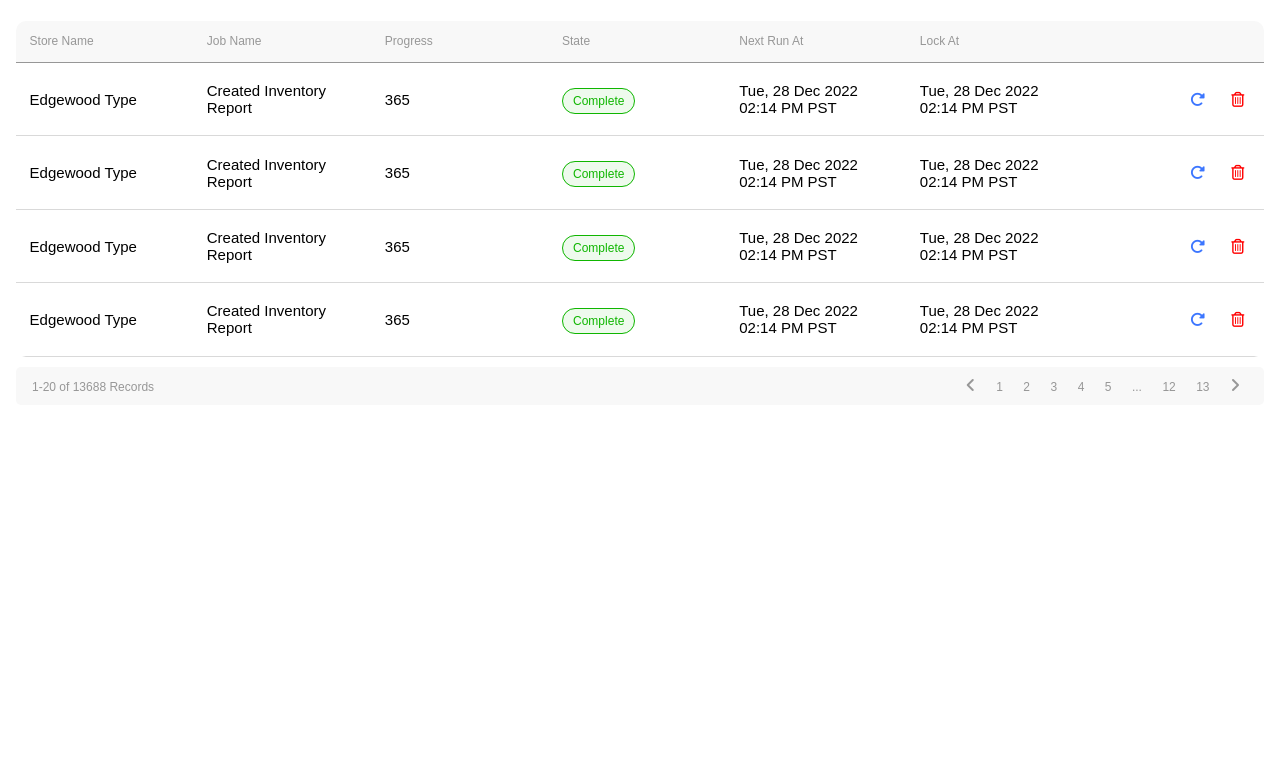
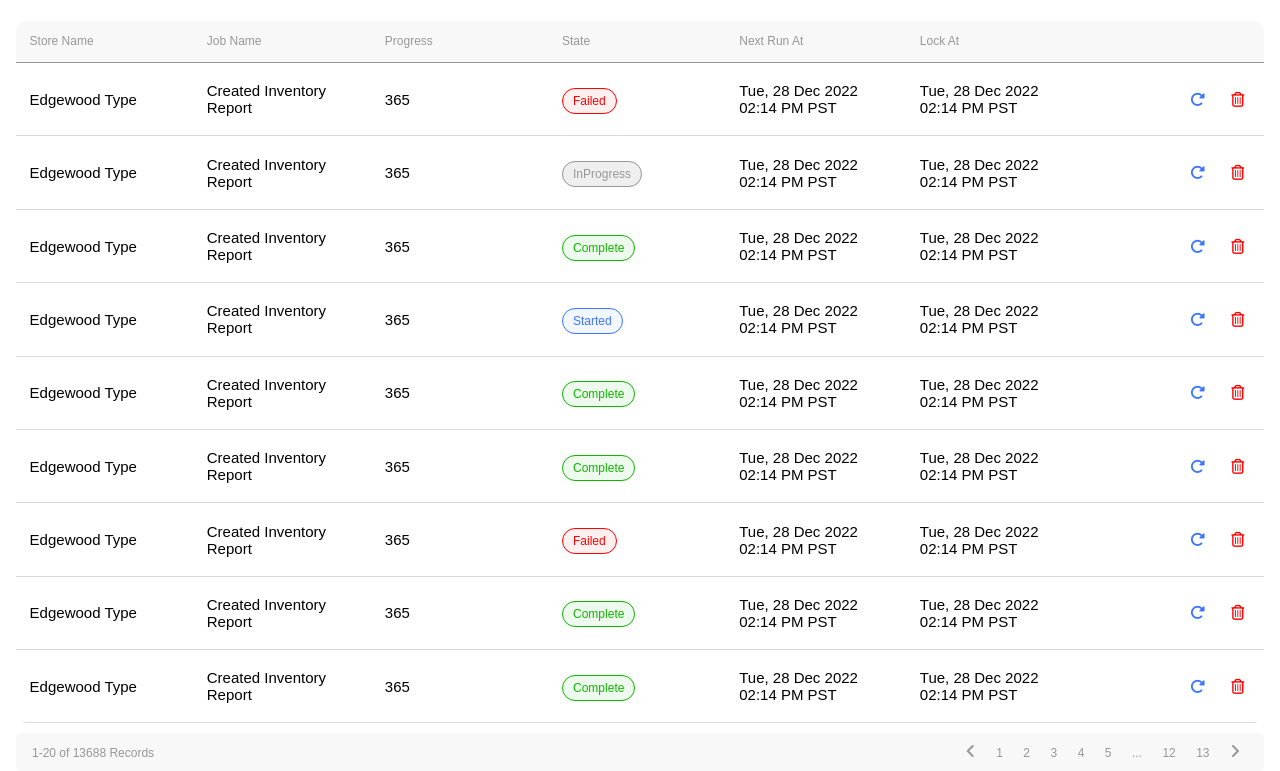
Before and after one commit to Ahmadsiddiqui33/FirstDashboard, a plain HTML site: page index.html in a window 1280 px wide. Shown: the part 149-920 px from the top of the page. Before the commit the page ends 800 px from the top, so only its background shows below. Drawn offline with Linux system fonts and the light colour scheme.

Commit message:
minor adjustments

```diff
--- a/index.html
+++ b/index.html
@@ -96,15 +96,15 @@
                     <label>State:</label>
                     <select name="state" id="state">
                         <option value="select" disabled selected>Select</option>
-                        <option value="option1">Option 1</option>
-                        <option value="option1">Option 1</option>
-                        <option value="option1">Option 1</option>
-                        <option value="option1">Option 1</option>
+                        <option value="option1">Started</option>
+                        <option value="option1">InProgress</option>
+                        <option value="option1">Failed</option>
+                        <option value="option1">Completed</option>
                     </select>
                 </div>
                 <!------FILTER------>
                 <div class="filter">
-                    <label>State:</label>
+                    <label>Type:</label>
                     <select name="state" id="state">
                         <option value="select" disabled selected>Select</option>
                         <option value="option1">Option 1</option>
@@ -115,13 +115,13 @@
                 </div>
                 <!------FILTER------>
                 <div class="filter">
-                    <label>State:</label>
+                    <label>Store:</label>
                     <select name="state" id="state">
                         <option value="select" disabled selected>Select</option>
-                        <option value="option1">Option 1</option>
-                        <option value="option1">Option 1</option>
-                        <option value="option1">Option 1</option>
-                        <option value="option1">Option 1</option>
+                        <option value="option1">Seller Centeral</option>
+                        <option value="option1">Vendor Centeral</option>
+                        <option value="option1">Ebay</option>
+                        <option value="option1">Wallmart</option>
                     </select>
                 </div>
                 </div>
@@ -162,6 +162,54 @@
                         <td>Edgewood Type</td>
                         <td>Created Inventory Report</td>
                         <td>365</td>
+                        <td><span class="badge failed">Failed</span></td>
+                        <td>Tue, 28 Dec 2022 02:14 PM PST</td>
+                        <td>Tue, 28 Dec 2022 02:14 PM PST</td>
+                        <td>
+                            <button class="reload"><i class="fa-solid fa-rotate-right"></i></button>
+                    <button class="delete" onclick="display_modal()"><i class="fa-regular fa-trash-can"></i></button>
+                        </td>
+                    </tr>
+                    <tr>
+                        <td>Edgewood Type</td>
+                        <td>Created Inventory Report</td>
+                        <td>365</td>
+                        <td><span class="badge inprogress">InProgress</span></td>
+                        <td>Tue, 28 Dec 2022 02:14 PM PST</td>
+                        <td>Tue, 28 Dec 2022 02:14 PM PST</td>
+                        <td>
+                            <button class="reload"><i class="fa-solid fa-rotate-right"></i></button>
+                    <button class="delete" onclick="display_modal()"><i class="fa-regular fa-trash-can"></i></button>
+                        </td>
+                    </tr>
+                    <tr>
+                        <td>Edgewood Type</td>
+                        <td>Created Inventory Report</td>
+                        <td>365</td>
+                        <td><span class="badge complete">Complete</span></td>
+                        <td>Tue, 28 Dec 2022 02:14 PM PST</td>
+                        <td>Tue, 28 Dec 2022 02:14 PM PST</td>
+                        <td>
+                            <button class="reload"><i class="fa-solid fa-rotate-right"></i></button>
+                    <button class="delete" onclick="display_modal()"><i class="fa-regular fa-trash-can"></i></button>
+                        </td>
+                    </tr>
+                    <tr>
+                        <td>Edgewood Type</td>
+                        <td>Created Inventory Report</td>
+                        <td>365</td>
+                        <td><span class="badge started">Started</span></td>
+                        <td>Tue, 28 Dec 2022 02:14 PM PST</td>
+                        <td>Tue, 28 Dec 2022 02:14 PM PST</td>
+                        <td>
+                            <button class="reload"><i class="fa-solid fa-rotate-right"></i></button>
+                    <button class="delete" onclick="display_modal()"><i class="fa-regular fa-trash-can"></i></button>
+                        </td>
+                    </tr>
+                    <tr>
+                        <td>Edgewood Type</td>
+                        <td>Created Inventory Report</td>
+                        <td>365</td>
                         <td><span class="badge complete">Complete</span></td>
                         <td>Tue, 28 Dec 2022 02:14 PM PST</td>
                         <td>Tue, 28 Dec 2022 02:14 PM PST</td>
@@ -175,6 +223,18 @@
                         <td>Created Inventory Report</td>
                         <td>365</td>
                         <td><span class="badge complete">Complete</span></td>
+                        <td>Tue, 28 Dec 2022 02:14 PM PST</td>
+                        <td>Tue, 28 Dec 2022 02:14 PM PST</td>
+                        <td>
+                            <button class="reload"><i class="fa-solid fa-rotate-right"></i></button>
+                    <button class="delete" onclick="display_modal()"><i class="fa-regular fa-trash-can"></i></button>
+                        </td>
+                    </tr>
+                    <tr>
+                        <td>Edgewood Type</td>
+                        <td>Created Inventory Report</td>
+                        <td>365</td>
+                        <td><span class="badge failed">Failed</span></td>
                         <td>Tue, 28 Dec 2022 02:14 PM PST</td>
                         <td>Tue, 28 Dec 2022 02:14 PM PST</td>
                         <td>
--- a/style.scss
+++ b/style.scss
@@ -331,6 +331,9 @@ will display only after max-width: 991px
         }
         /* TABLE BODY */
         tbody{
+            tr:hover{
+                background-color: $light;
+            }
             td{
                 padding: 1.2rem 0.85rem;
                 text-align: left;
```
Also changed, not shown: style.css, 1 other file.
